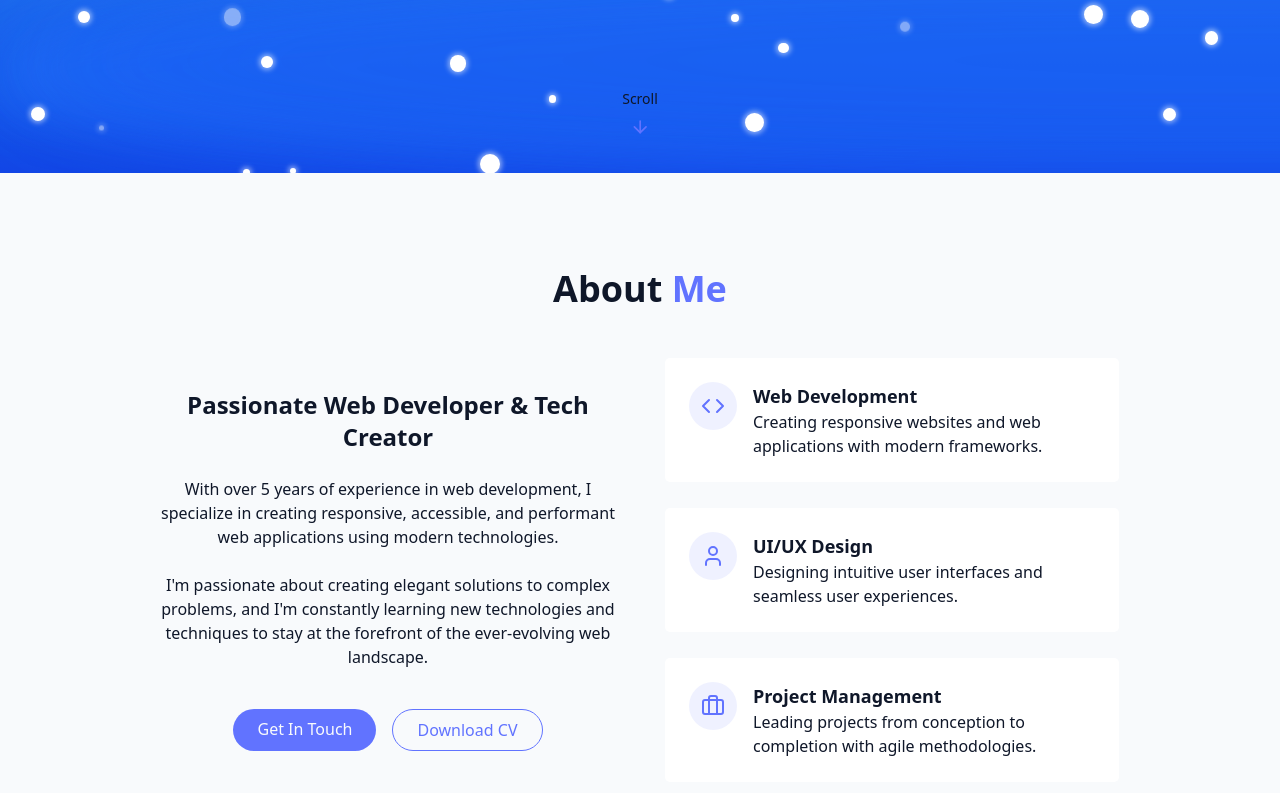
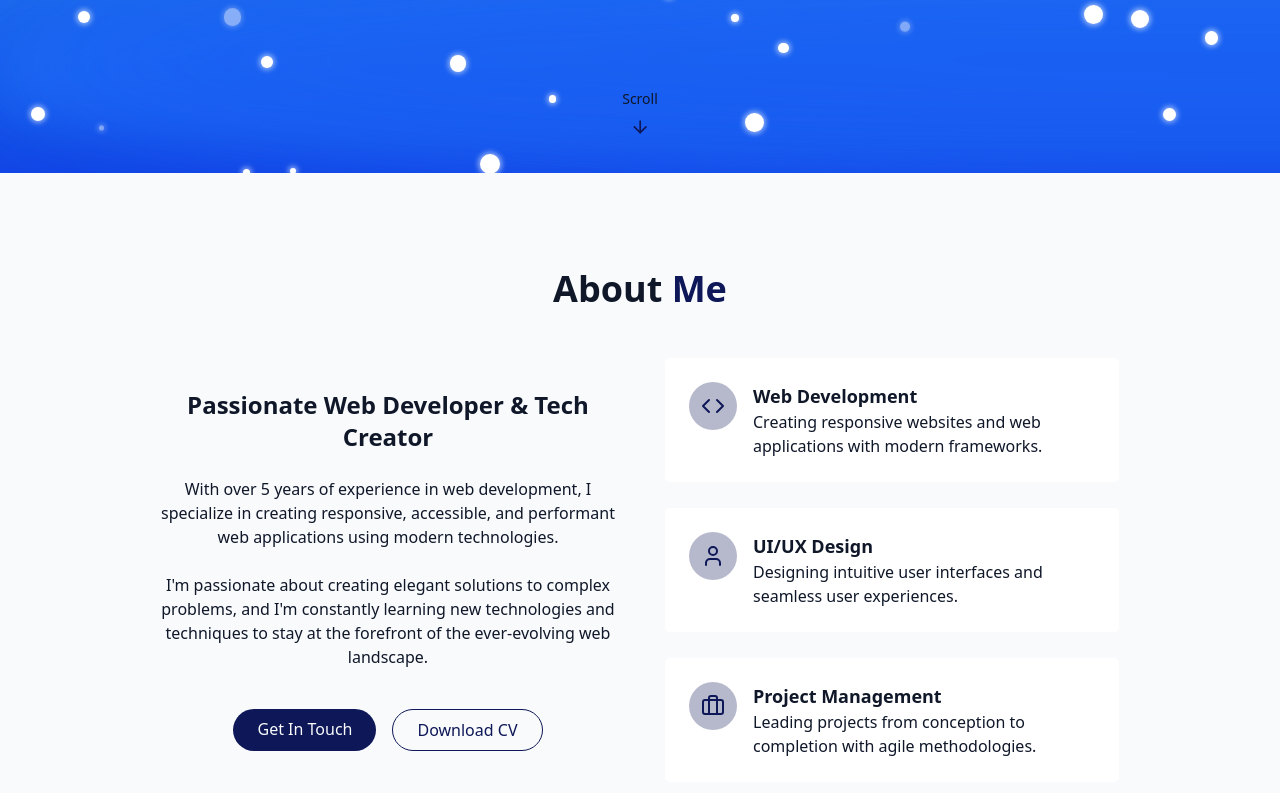
Before and after one commit to aljog786/portfolio, a React (Create React App) app: page / in a window 1280 px wide. Shown: the part 627-1420 px from the top of the page. Built offline with nearby package versions, Linux system fonts and the light colour scheme.

Commit message:
edits for vercel

```diff
--- a/package.json
+++ b/package.json
@@ -24,7 +24,7 @@
   "scripts": {
     "start": "concurrently \"npm:tailwind\" \"react-scripts start\"",
     "tailwind": "npx tailwindcss -i ./src/index.css -o ./src/output.css --watch --source-map",
-    "build": "react-scripts build",
+    "build": "npx tailwindcss -i ./src/index.css -o ./src/output.css && react-scripts build",
     "test": "react-scripts test",
     "eject": "react-scripts eject"
   },
--- a/src/components/AboutSection.jsx
+++ b/src/components/AboutSection.jsx
@@ -46,7 +46,7 @@ export const AboutSection = () => {
           <div className="grid grid-cols-1 gap-6">
             <div className="gradient-border p-6 card-hover">
               <div className="flex items-start gap-4">
-                <div className="p-3 rounded-full bg-primary/10">
+                <div className="p-3 rounded-full bg-primary/30">
                   <Code className="h-6 w-6 text-primary" />
                 </div>
                 <div className="text-left">
@@ -60,7 +60,7 @@ export const AboutSection = () => {
             </div>
             <div className="gradient-border p-6 card-hover">
               <div className="flex items-start gap-4">
-                <div className="p-3 rounded-full bg-primary/10">
+                <div className="p-3 rounded-full bg-primary/30">
                   <User className="h-6 w-6 text-primary" />
                 </div>
                 <div className="text-left">
@@ -74,7 +74,7 @@ export const AboutSection = () => {
             </div>
             <div className="gradient-border p-6 card-hover">
               <div className="flex items-start gap-4">
-                <div className="p-3 rounded-full bg-primary/10">
+                <div className="p-3 rounded-full bg-primary/30">
                   <Briefcase className="h-6 w-6 text-primary" />
                 </div>
 
--- a/src/index.css
+++ b/src/index.css
@@ -7,7 +7,7 @@
   --color-background: hsl(var(--background));
   --color-foreground: hsl(var(--foreground));
 
-  --color-primary: hsl(233, 100%, 69%);
+  --color-primary: hsl(233, 71.72% ,19.9%);
   --color-primary-foreground: hsl(var(--primary-foreground));
 
   --color-card: hsl(var(--card));
--- a/src/output.css
+++ b/src/output.css
@@ -57,7 +57,7 @@
     --color-border: hsl(var(--border));
     --color-background: hsl(var(--background));
     --color-foreground: hsl(var(--foreground));
-    --color-primary: hsl(233, 100%, 69%);
+    --color-primary: hsl(233, 71.72% ,19.9%);
     --color-primary-foreground: hsl(var(--primary-foreground));
     --color-card: hsl(var(--card));
     --animate-float: float 6s ease-in-out infinite;
@@ -667,9 +667,15 @@
     background-color: var(--color-primary);
   }
   .bg-primary\/10 {
-    background-color: color-mix(in srgb, hsl(233, 100%, 69%) 10%, transparent);
+    background-color: color-mix(in srgb, hsl(233, 71.72% ,19.9%) 10%, transparent);
     @supports (color: color-mix(in lab, red, red)) {
       background-color: color-mix(in oklab, var(--color-primary) 10%, transparent);
+    }
+  }
+  .bg-primary\/30 {
+    background-color: color-mix(in srgb, hsl(233, 71.72% ,19.9%) 30%, transparent);
+    @supports (color: color-mix(in lab, red, red)) {
+      background-color: color-mix(in oklab, var(--color-primary) 30%, transparent);
     }
   }
   .bg-transparent {
@@ -932,7 +938,7 @@
   .hover\:bg-primary\/10 {
     &:hover {
       @media (hover: hover) {
-        background-color: color-mix(in srgb, hsl(233, 100%, 69%) 10%, transparent);
+        background-color: color-mix(in srgb, hsl(233, 71.72% ,19.9%) 10%, transparent);
         @supports (color: color-mix(in lab, red, red)) {
           background-color: color-mix(in oklab, var(--color-primary) 10%, transparent);
         }
@@ -942,7 +948,7 @@
   .hover\:bg-primary\/20 {
     &:hover {
       @media (hover: hover) {
-        background-color: color-mix(in srgb, hsl(233, 100%, 69%) 20%, transparent);
+        background-color: color-mix(in srgb, hsl(233, 71.72% ,19.9%) 20%, transparent);
         @supports (color: color-mix(in lab, red, red)) {
           background-color: color-mix(in oklab, var(--color-primary) 20%, transparent);
         }
```
Also changed, not shown: src/App.css (added).
